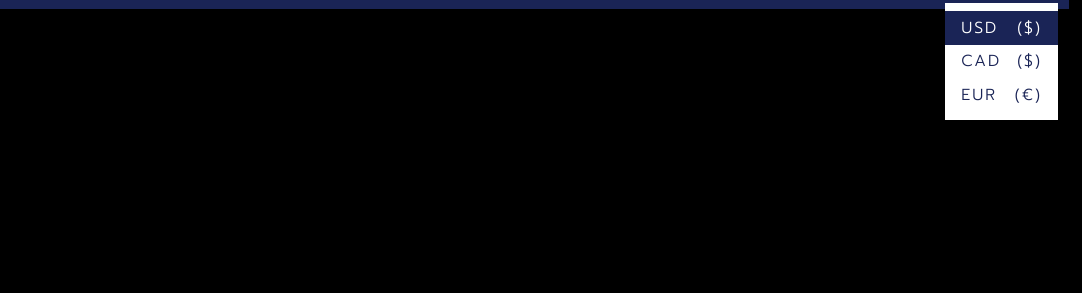
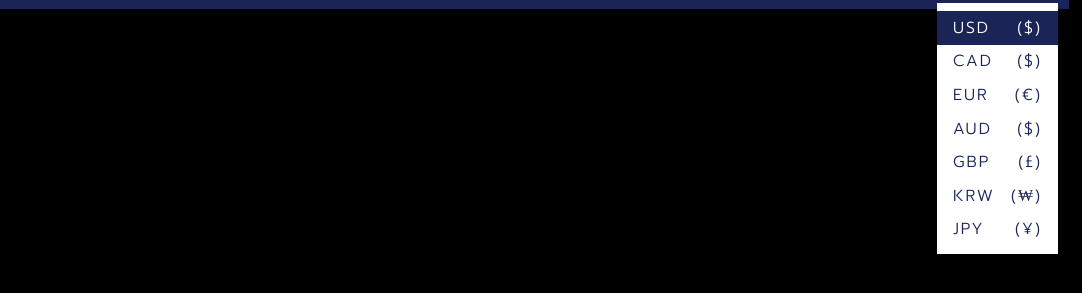
Before and after one commit to olof-baage/frontend-challenges, a plain HTML site: page monogramcc/index.html in a window 1280 px wide. Both pictures are taken after a click on the item "USD". Shown: the part 61-354 px from the top of the page, 198-1280 px from the left. Drawn offline with Linux system fonts and the light colour scheme.

Commit message:
finishing nav

```diff
--- a/monogramcc/assets/js/app.js
+++ b/monogramcc/assets/js/app.js
@@ -11,9 +11,13 @@ function toggleListWorkflows() {
 
 function toggleListCurrencies() {
     listCurrencies.classList.toggle("ul--hidden");
+}
+
+function toggleSelectedCurrency() {
     /*
-    --- >>> go over all list item and remove the selected class
-    --- >>> add the selected class to the selected itemn
+    remove class li--selected from item that was selected before
+    add class to new selected item
+    change parent node
     */
 }
 
--- a/monogramcc/index.html
+++ b/monogramcc/index.html
@@ -30,9 +30,13 @@
             <li class="nav__li li--icon"><svg class="svg svg--shopping-cart-icon" height="25" width="25" fill="currentColor" viewBox="0 0 16 16"><path d="M8 1a2.5 2.5 0 0 1 2.5 2.5V4h-5v-.5A2.5 2.5 0 0 1 8 1zm3.5 3v-.5a3.5 3.5 0 1 0-7 0V4H1v10a2 2 0 0 0 2 2h10a2 2 0 0 0 2-2V4h-3.5zM2 5h12v9a1 1 0 0 1-1 1H3a1 1 0 0 1-1-1V5z"></path></svg></li>
             <li class="nav__li li--dropdown-list" id="btn--currencies">USD
                 <ul class="nav__ul ul--dropdown-list ul--hidden" id="list--currencies">
-                    <li class="li--dropdown-item li--selected" id="usd"><p>USD</p><p>($)</p></li>
-                    <li class="li--dropdown-item" id="usd"><p>CAD</p><p>($)</p></li>
-                    <li class="li--dropdown-item" id="usd"><p>EUR</p><p>(€)</p></li>
+                    <li class="li--dropdown-item li--item-currencies li--selected" title="American Dollar"><p>USD</p><p>($)</p></li>
+                    <li class="li--dropdown-item li--item-currencies" title="Canadian Dollar"><p>CAD</p><p>($)</p></li>
+                    <li class="li--dropdown-item li--item-currencies" ttitle="Euro"><p>EUR</p><p>(€)</p></li>
+                    <li class="li--dropdown-item li--item-currencies" title="Australien Dollar"><p>AUD</p><p>($)</p></li>
+                    <li class="li--dropdown-item li--item-currencies" title="British Pound"><p>GBP</p><p>(£)</p></li>
+                    <li class="li--dropdown-item li--item-currencies" title="Korean Won"><p>KRW</p><p>(₩)</p></li>
+                    <li class="li--dropdown-item li--item-currencies" title="Japanese Jen"><p>JPY</p><p>(¥)</p></li>
                 </ul>
             </li>
         </ul>
```
